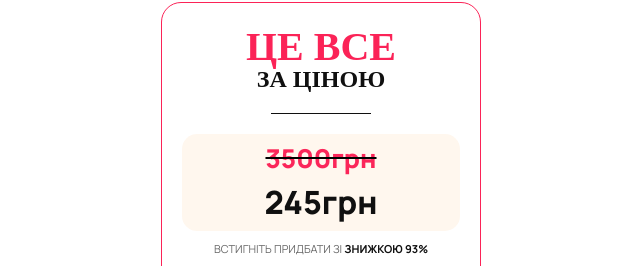
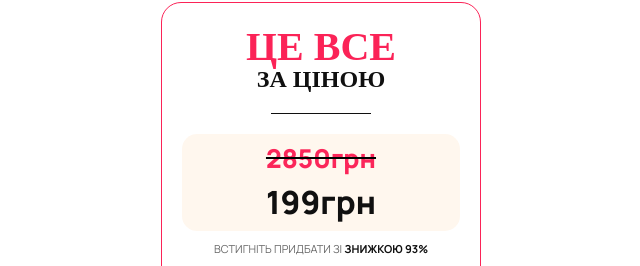
Before and after one commit to RomanIsaiev/work-website-22, a website built with Vite: page index.html in a window 1280 px wide. Shown: the part 4414-4680 px from the top of the page, 319-959 px from the left. Built offline with nearby package versions, Linux system fonts and the light colour scheme; a script that the page names is missing; a web font is replaced by a local one.

Commit message:
Update index.html

```diff
--- a/index.html
+++ b/index.html
@@ -440,8 +440,8 @@
           <div class="wrapper-all">
             <h3 class="wrapper-title">це все<br /><span>за ціною</span></h3>
             <div class="second-wrapper">
-              <p class="old-price">3500грн</p>
-              <p class="new-price">245грн</p>
+              <p class="old-price">2850грн</p>
+              <p class="new-price">199грн</p>
               <!-- <ul class="price-list list">
                 <li class="list-item">до 8.02 - <span>550 грн</span></li>
                 <li class="list-item">до 10.02 - <span>770 грн</span></li>
@@ -694,8 +694,8 @@
               це все<br /><span>за ціною</span>
             </h3>
             <div class="second-wrapper">
-              <p class="old-price">3500грн</p>
-              <p class="new-price">245грн</p>
+              <p class="old-price">2850грн</p>
+              <p class="new-price">199грн</p>
               <!-- <ul class="price-list list">
                 <li class="list-item">до 6.02 - <span>550 грн</span></li>
                 <li class="list-item">до 10.02 - <span>770 грн</span></li>
```
